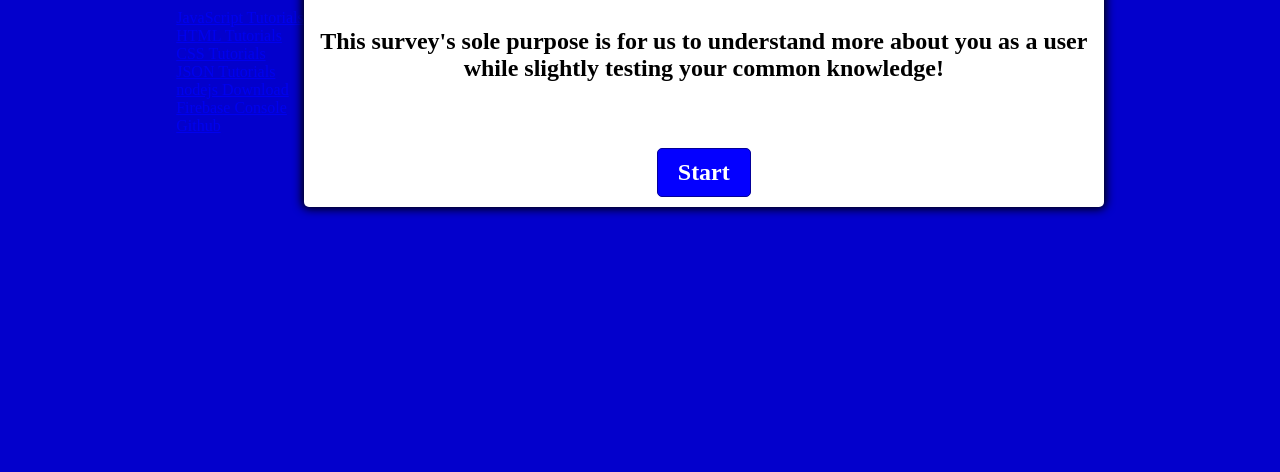
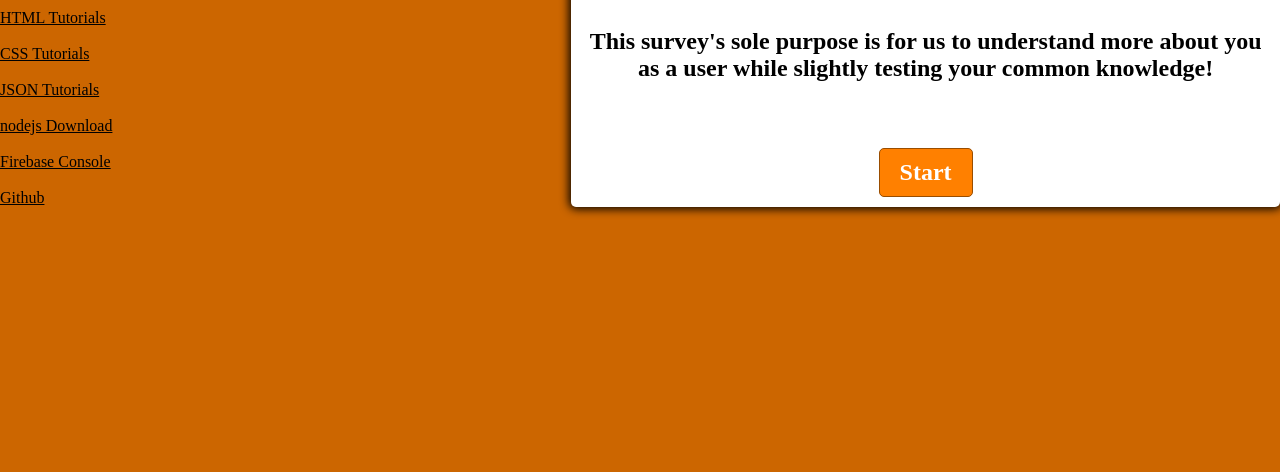
Before and after one commit to CorreianAngel/CSE405_SP_course, a website: page index.html in a window 1280 px wide. Shown: the part 328-800 px from the top of the page. Drawn offline with Linux system fonts and the light colour scheme; files that its build step writes are made by us from their sources; files whose address does not match are found by name.

Commit message:
Modified quiz layout.

```diff
--- a/index.html
+++ b/index.html
@@ -22,6 +22,7 @@
 <body>
   <div id="jsonOutput">
   </div>
+  <h3 style= "text-align:left; height: 20em;">Resourceful links for server programming and web development. </h3>
   <div class="container"> <!-- Holds the data for the questions-container,questions, and answer buttons.-->
    <div>
    <h1>Welcome to my survey!</h1>
--- a/public/index.js
+++ b/public/index.js
@@ -204,7 +204,7 @@ var jsonLinkData = [
 	 var i;
 	 for(i = 0; i < arr.length; i++)
 	 {
-	   out += '<a href="' + arr[i].url + '">' +
+	   out += '<br><a href="' + arr[i].url + '"style="color:black;">' +
 	   arr[i].display + '</a><br>';
 	 }
 	 document.getElementById("jsonOutput").innerHTML = out;
--- a/public/style.css
+++ b/public/style.css
@@ -6,7 +6,7 @@
 
 :root  /*backgroundcolor element for default color and correct or wrong.*/
 {
-	--hue-neutral: 2401;
+	--hue-neutral: 30;
 	--hue-wrong: 0;
 	--hue-correct: 145;
 }
```
